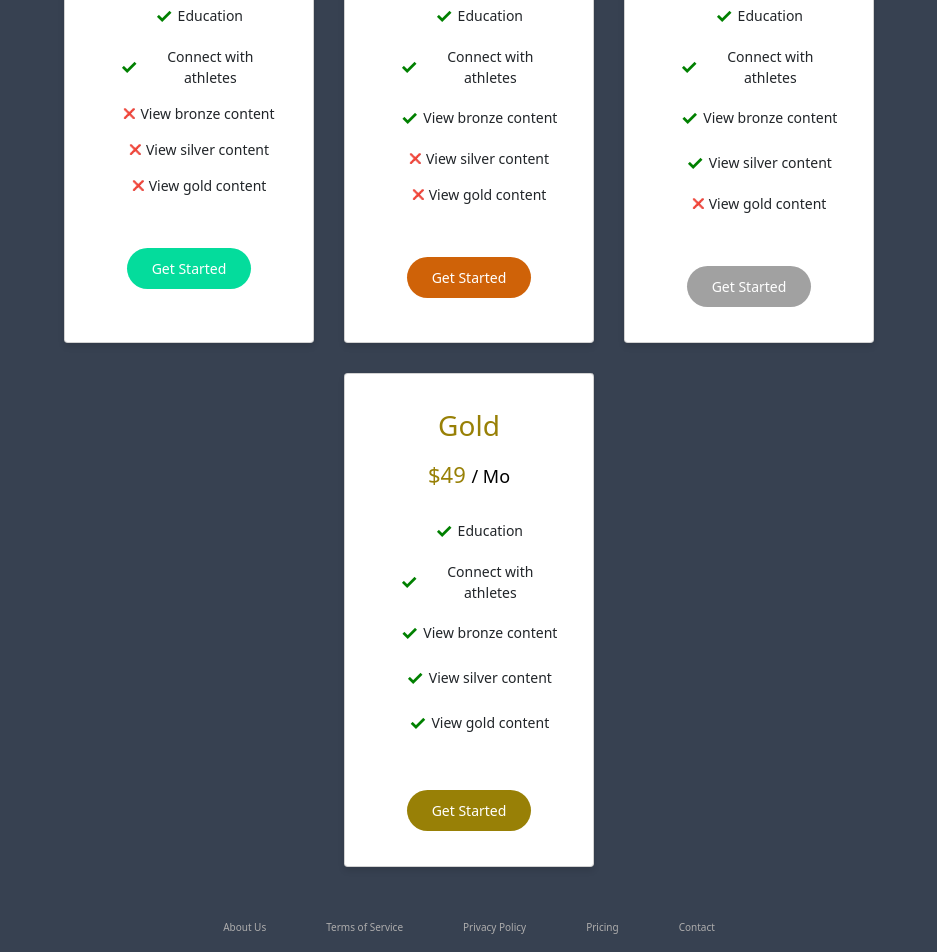
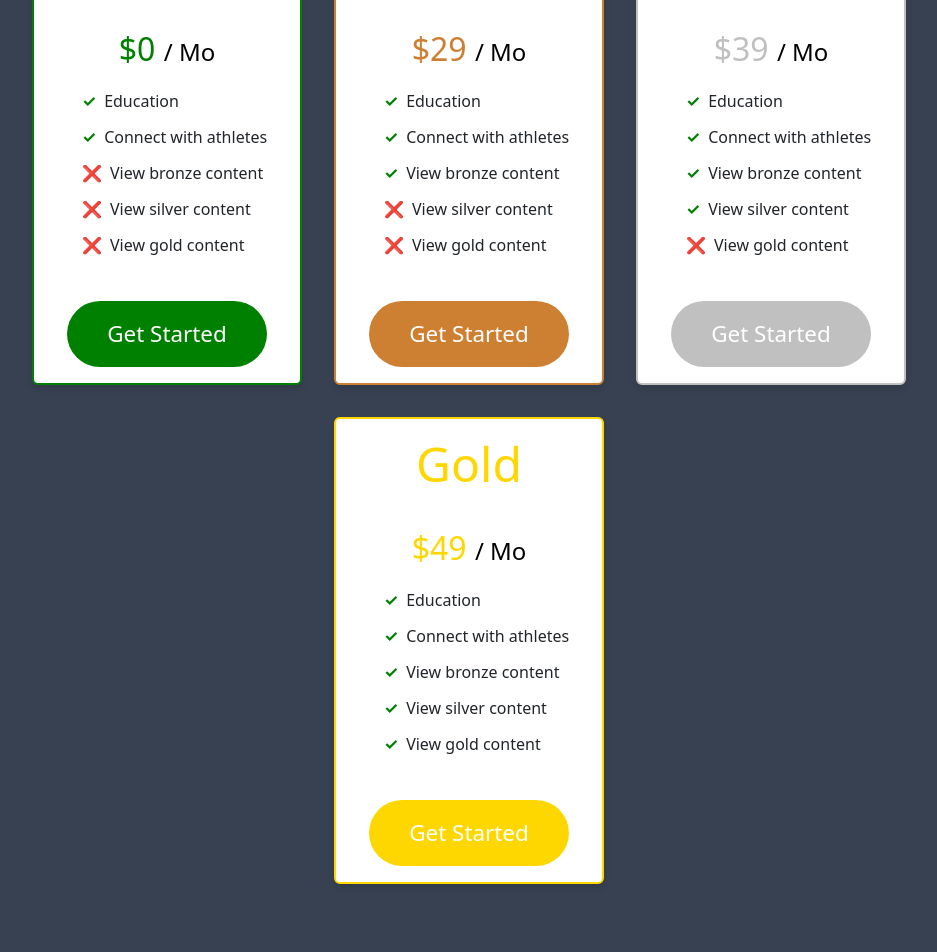
Before and after one commit to ManuelFijan/SportConnect, a React (Vite) app in the folder IzvorniKod/front/: page /pricing in a window 1280 px wide. Shown: the part 300-1252 px from the top of the page, without its empty margins (171-1108 px from the left). Built offline with nearby package versions, Linux system fonts and the light colour scheme.

Commit message:
Popravljene stvari vezano za css pricing stranice

```diff
--- a/IzvorniKod/front/src/components/PricingCard.tsx
+++ b/IzvorniKod/front/src/components/PricingCard.tsx
@@ -5,13 +5,30 @@ import Feature from './PricingCard/Feature';
 import Price from './PricingCard/Price';
 import {Link} from "react-router-dom";
 
+const getBorderColor = (color: 'bronze' | 'silver' | 'gold' | 'green' | 'gray'): string => {
+    switch (color) {
+        case 'bronze':
+            return '#cd7f32'; // Bronze color
+        case 'silver':
+            return 'silver'; // Silver color
+        case 'gold':
+            return 'gold'; // Gold color
+        case 'green':
+            return 'green'; // Green color
+        case 'gray':
+            return 'gray'; // Gray color
+        default:
+            return 'transparent'; // Fallback if no match
+    }
+};
+
 
 interface PricingCardProps {
     title: string;
     price: number;
     features: string[];
     isFeatureIncluded: boolean[];
-    borderColor: string;
+    borderColor: 'bronze' | 'silver' | 'gold' | 'green' | 'gray'; // Updated to specific string literals
     buttonText: string;
 }
 
@@ -24,18 +41,20 @@ const PricingCard: React.FC<PricingCardProps> = ({
                                                      buttonText
                                                  }) => {
     return (
-        <div className={`card ${borderColor}`}>
-            <Title title={title} />
-            <Price price={price} />
+        <div
+            className={`card ${borderColor}`}
+            style={{ border: `2px solid ${getBorderColor(borderColor)}` }}
+        >
+            <Title title={title}/>
+            <Price price={price}/>
             <ul>
                 {features.map((feature, index) => (
-                    <Feature key={feature} included={isFeatureIncluded[index]} feature={feature} />
+                    <Feature key={feature} included={isFeatureIncluded[index]} feature={feature}/>
                 ))}
             </ul>
             <Link to={'/create-an-account'}>
-                <Button text={buttonText} />
+                <Button text={buttonText}/>
             </Link>
-
         </div>
     );
 };
--- a/IzvorniKod/front/src/pages/PricingPage.tsx
+++ b/IzvorniKod/front/src/pages/PricingPage.tsx
@@ -1,24 +1,28 @@
 import { features, pricingCards } from '../data/pricingData';
 import PricingCard from '../components/PricingCard';
-import '../styles/global.scss';
+import '../styles/PricingPage.css';
 import React from "react";
 import Footer from "../components/Footer.tsx";
 
-
-
-
 const PricingPage: React.FC = () => {
-
     return (
         <div className="Pricing bg-gray-700 pt-24">
             <h1>Pricing Table</h1>
             <div className="pricing-table">
                 {pricingCards.map((card) => (
-                    <PricingCard key={card.price} {...card} features={features} />
+                    <PricingCard
+                        key={card.price} // Consider using a unique ID instead of price if possible
+                        title={card.title}
+                        price={card.price}
+                        features={features} // Ensure this is appropriate
+                        isFeatureIncluded={card.isFeatureIncluded}
+                        borderColor={card.borderColor as 'green' | 'bronze' | 'silver' | 'gold' | 'gray'} // Cast to the correct type
+                        buttonText={card.buttonText}
+                    />
                 ))}
             </div>
             <div className="about bg-gray-700 pt-24">
-                <Footer/>
+                <Footer />
             </div>
         </div>
     );
--- /dev/null
+++ b/IzvorniKod/front/src/styles/PricingPage.css
@@ -0,0 +1,169 @@
+/* Main Pricing Section */
+.Pricing {
+    display: flex;
+    flex-direction: column;
+    align-items: center;
+    justify-content: center;
+    padding: 5rem;
+
+}
+
+.Pricing h1 { /* Pricing Table */
+    font-size: 3rem;
+    color: white;
+    font-weight: bold;
+    text-align: center;
+    margin-bottom: 4rem; /* Adjust as needed */
+}
+
+.pricing-table {
+    display: flex;
+    flex-wrap: wrap;
+    gap: 2rem;
+    justify-content: center;
+
+
+}
+
+.card {
+    background-color: #4c4cae;
+    border-radius: 1000px;
+    box-shadow: 0 4px 6px rgba(0, 0, 0, 0.1);
+    text-align: center;
+    width: 270px;
+    padding: 1rem;
+
+}
+
+.card ul{
+    display: flex;
+    flex-direction: column;
+    justify-content: left;
+    align-items: flex-start;
+    padding-bottom: 1rem;
+
+}
+.card h2 { /* Silver */
+    font-size: 3rem;
+}
+
+.card .price {
+    font-size: 2rem;
+    color: #000;
+}
+
+.card .month {
+    color: #000;
+    font-size: 1.5rem;
+}
+
+
+.card ul li {
+    padding-bottom: 0.75rem;
+}
+
+.card ul li .icon-check,
+.card ul li .icon-cross {
+    margin-right: 0.5rem;
+    font-weight: bolder;
+}
+
+.card ul li .icon-cross {
+    font-size: 1rem;
+    color: red;
+}
+
+.card ul li .icon-check {
+    font-size: 1rem;
+    color: green;
+}
+
+.card button {
+    border-radius: 300px;
+    color: #fff;
+    cursor: pointer;
+    font-size: 1.4rem;
+    padding: 1rem 2.5rem;
+    transition: background-color 0.2s;
+}
+
+.card button:hover {
+    filter: brightness(70%);
+}
+
+/* Card Border Variants */
+.green {
+    background-color: #cd7f32;
+
+}
+.green h2,
+.green .price{
+    color: green;
+    background-color: white;
+}
+.green button {
+    color: white;
+    background-color: green;
+}
+
+.bronze {
+    border: 2px solid #cd7f32; /* Replace with actual value for $bronze */
+}
+.bronze h2,
+.bronze .price{
+    color: #cd7f32;
+    background-color: white;
+}
+.bronze button {
+    color: white;
+    background-color: #cd7f32;
+}
+
+.silver {
+    border: 2px solid silver;
+}
+
+.silver h2,
+.silver .price{
+    color: silver;
+    background-color: white;
+}
+.silver button {
+    color: white;
+    background-color: silver;
+}
+
+.gold {
+    border: 2px solid gold;
+}
+.gold h2,
+.gold .price
+{
+    color: gold;
+    background-color: white;
+}
+.gold button{
+    color: white;
+    background-color: gold;
+}
+
+.gray {
+    border: 2px solid gray;
+}
+.gray h2,
+.gray .price,
+.gray button {
+    color: gray;
+    background-color: gray;
+}
+
+@media (max-width: 833px) {
+    .footer-container {
+        gap: 3rem;
+    }
+}
+@media (max-width: 600px) {
+    .footer-container {
+        gap: 1.5rem;
+    }
+}
--- a/IzvorniKod/front/src/styles/PricingPage/_mixins.scss
+++ /dev/null
@@ -1,26 +0,0 @@
-@mixin flex-row-center {
-  display: flex;
-  align-items: center;
-  justify-content: center;
-}
-
-@mixin flex-column-center {
-  flex-direction: column;
-  display: flex;
-  align-items: center;
-  justify-content: center;
-}
-
-@mixin card-border($color) {
-  border: 2px solid $color;
-  h2,
-  .price {
-    color: $color;
-  }
-  button {
-    background-color: $color;
-    &:hover {
-      //background-color: darken($color, 10%);
-    }
-  }
-}
--- a/IzvorniKod/front/src/styles/PricingPage/_reset.scss
+++ /dev/null
@@ -1,36 +0,0 @@
-// Reset styles
-* {
-  margin: 0;
-  padding: 0;
-}
-
-*,
-*::before,
-*::after {
-  box-sizing: inherit;
-}
-
-html {
-  font-size: 62.5%;
-}
-
-@media only screen and (max-width: 768px) {
-  html {
-    font-size: 50%;
-  }
-}
-
-body {
-  box-sizing: border-box;
-  font-family: "Open Sans", sans-serif;
-  font-weight: 400;
-  line-height: 1.6;
-}
-
-ul {
-  list-style-type: none;
-}
-
-a {
-  text-decoration: none;
-}
--- a/IzvorniKod/front/src/styles/PricingPage/_variables.scss
+++ /dev/null
@@ -1,13 +0,0 @@
-// Variables
-
-$gray: #F3F7F9;
-
-$green: #04DC9C;
-$bronze: rgb(207, 98, 8);
-$silver: rgb(161, 161, 161);
-$gold: rgb(152, 128, 6);
-$dark-blue: #4F6590;
-
-
-
-$margin-bottom: 2.5rem;
--- a/IzvorniKod/front/src/styles/global.scss
+++ /dev/null
@@ -1,106 +0,0 @@
-@import "PricingPage/reset";
-@import "PricingPage/variables";
-@import "PricingPage/mixins";
-
-.Pricing{
-  @include flex-column-center;
-  padding: 10rem;
-
-
-  h1 {
-    font-size: 4rem;
-    color: white;
-    font-weight: 600;
-    text-align: center;
-    margin-bottom: $margin-bottom * 2;
-  }
-}
-
-.pricing-table {
-  display: flex;
-  flex-wrap: wrap;
-  gap: 3rem;
-  justify-content: center;
-}
-
-.card {
-  background-color: $gray;
-  border-radius: 10px;
-  box-shadow: 0 4px 6px rgba(0, 0, 0, 0.1);
-  padding: 3.5rem;
-  text-align: center;
-  width: 250px;
-
-  h2 {
-    font-size: 2.8rem;
-    margin-bottom: $margin-bottom;
-  }
-
-  .price {
-    font-size: 2.2rem;
-    margin-bottom: $margin-bottom;
-  }
-
-  .month {
-    color: #000;
-    font-size: 1.8rem;
-  }
-
-  ul {
-    margin-bottom: $margin-bottom * 1.5;
-
-    li {
-      @include flex-row-center;
-      margin-bottom: 1.5rem;
-      font-size: 1.4rem;
-
-      .icon-check,
-      .icon-cross {
-        font-size: 2rem;
-        margin-right: 0.5rem;
-        font-weight: bolder;
-      }
-
-      .icon-cross {
-        font-size: 1rem;
-      }
-
-      .icon-check {
-        color: green;
-      }
-
-      .icon-cross {
-        color: red;
-      }
-    }
-  }
-
-  button {
-    border: none;
-    border-radius: 30px;
-    color: #fff;
-    cursor: pointer;
-    font-size: 1.4rem;
-    padding: 1rem 2.5rem;
-    transition: background-color 0.2s;
-
-    &:hover {
-      filter: brightness(70%);
-    }
-  }
-}
-.green {
-  @include card-border($green);
-}
-.bronze {
-  @include card-border($bronze);
-}
-.silver {
-  @include card-border($silver);
-}
-.gold {
-  @include card-border($gold);
-}
-.gray {
-  @include card-border(gray);
-}
--- a/IzvorniKod/front/tailwind.config.js
+++ b/IzvorniKod/front/tailwind.config.js
@@ -5,6 +5,7 @@ export default {
     extend: {
       colors: {
         gold: '#DAA520', // Define a custom gold color
+        bronze: '#cd7f32'
       },
     },
   },
```
Also changed, not shown: 2 other files (tests, documents, lock files or other folders).
